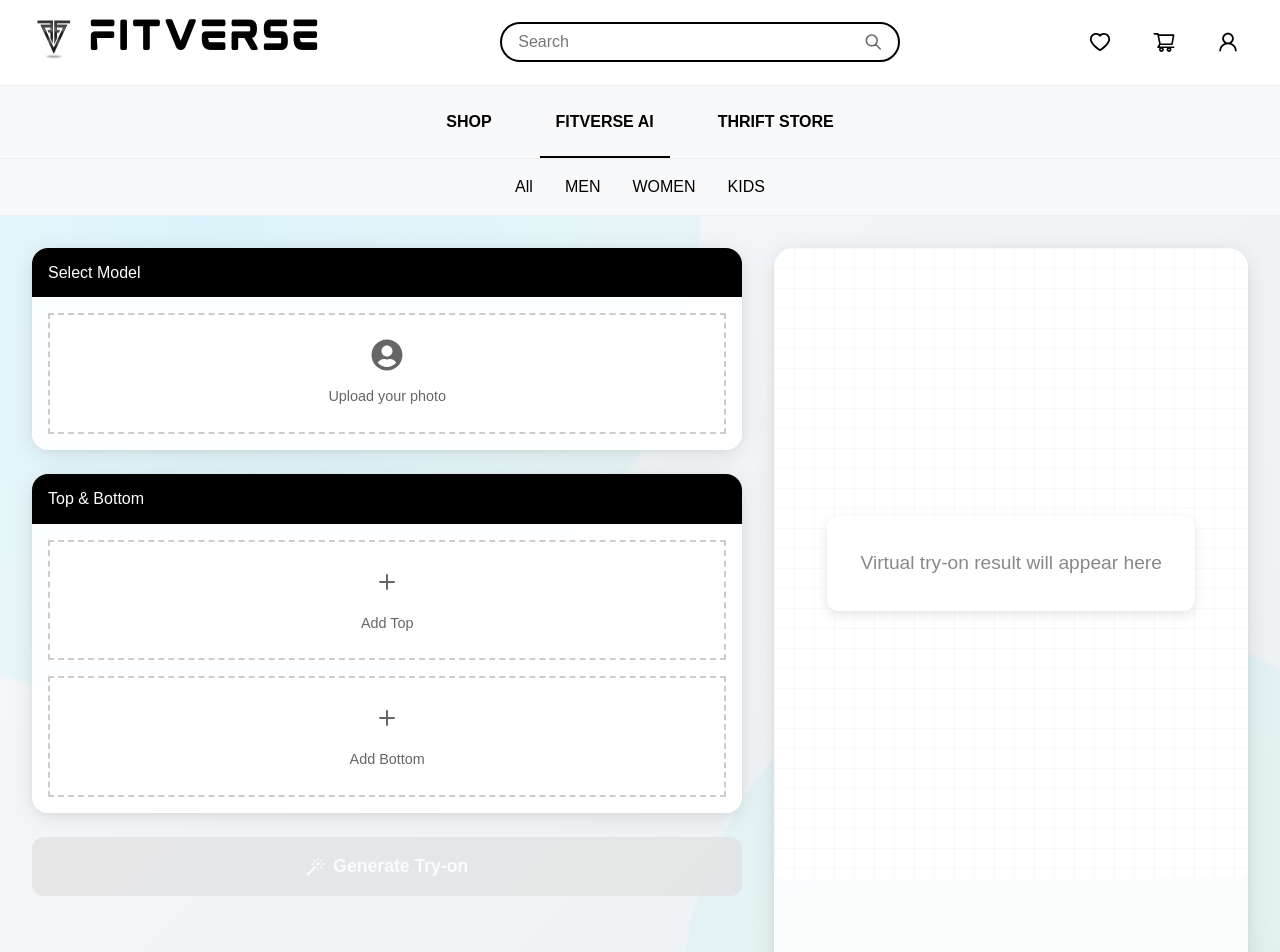
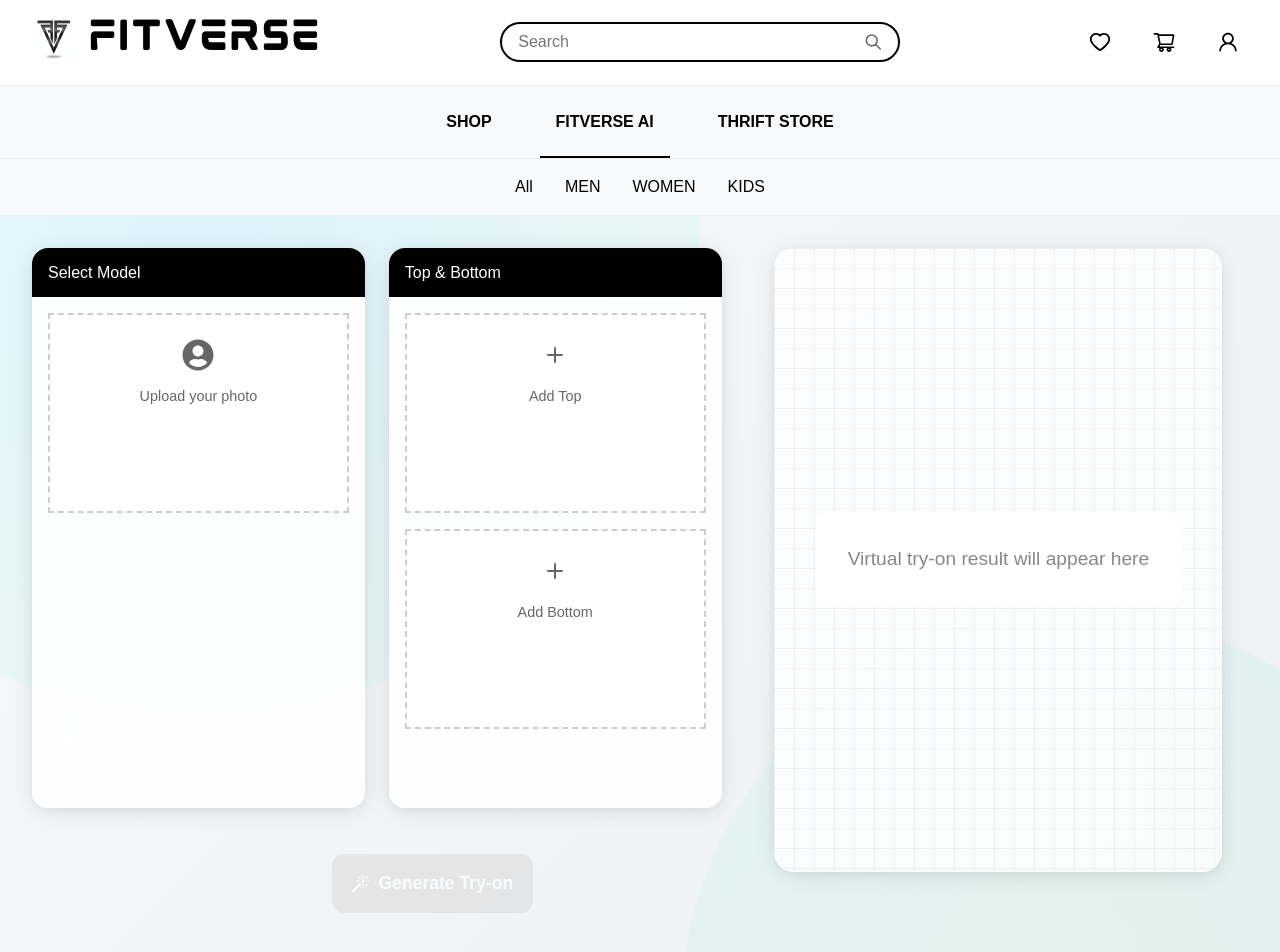
Before and after one commit to aakash8113/fitverse-demo-ui, a React (Vite) app: page /ai in a window 1280 px wide. Shown: the top 952 px of the page. Built offline with nearby package versions, Linux system fonts and the light colour scheme.

Commit message:
Update FitverseAI.tsx

```diff
--- a/src/pages/FitverseAI.tsx
+++ b/src/pages/FitverseAI.tsx
@@ -46,6 +46,11 @@ const AIContainer = styled(motion.div)`
 `;
 
 const PreviewSection = styled(motion.div)`
+display: flex;
+  justify-content: center;
+  align-items: center;
+  height: 78vh;
+  width: 35vw;
   border-radius: 20px;
   overflow: hidden;
   background: rgba(255, 255, 255, 0.8);
@@ -66,9 +71,7 @@ const PreviewSection = styled(motion.div)`
 `;
 
 const ResultWindow = styled(motion.div)`
-  aspect-ratio: 3/4;
   background: rgba(255, 255, 255, 0.9);
-  position: relative;
   display: flex;
   justify-content: center;
   align-items: center;
@@ -86,12 +89,12 @@ const ResultWindow = styled(motion.div)`
       linear-gradient(rgba(130, 130, 130, 0.1) 1px, transparent 1px),
       linear-gradient(90deg, rgba(130, 130, 130, 0.1) 1px, transparent 1px);
     background-size: 20px 20px;
-    opacity: 0.5;
+    opacity: 1;
   }
 
   img {
-    max-width: 100%;
-    max-height: 100%;
+    height: 95%;
+    width: 95%;
     object-fit: contain;
     z-index: 1;
     filter: drop-shadow(0 4px 8px rgba(0, 0, 0, 0.1));
@@ -148,12 +151,14 @@ const ResultWindow = styled(motion.div)`
 
 const ControlsSection = styled.div`
   display: flex;
-  flex-direction: column;
+  flex-wrap: wrap;
   gap: 1.5rem;
 `;
 
 const SelectionBox = styled(motion.div)`
   background: rgba(255, 255, 255, 0.9);
+  height: 70vh;
+  width: 26vw;
   border-radius: 16px;
   box-shadow:
     0 4px 24px -1px rgba(0, 0, 0, 0.1),
@@ -187,6 +192,7 @@ const SelectionContent = styled.div`
 `;
 
 const UploadArea = styled.div<{ hasImage?: boolean }>`
+  min-height: 200px;
   padding: 1.5rem;
   text-align: center;
   cursor: pointer;
@@ -238,6 +244,9 @@ const UploadArea = styled.div<{ hasImage?: boolean }>`
 
 const GenerateButton = styled(motion.button)`
   background: linear-gradient(90deg, #00C9FF 0%, #92FE9D 100%);
+  position: relative;
+  left: 300px;
+  bottom: 24px;
   color: white;
   border: none;
   padding: 1.2rem;
```
